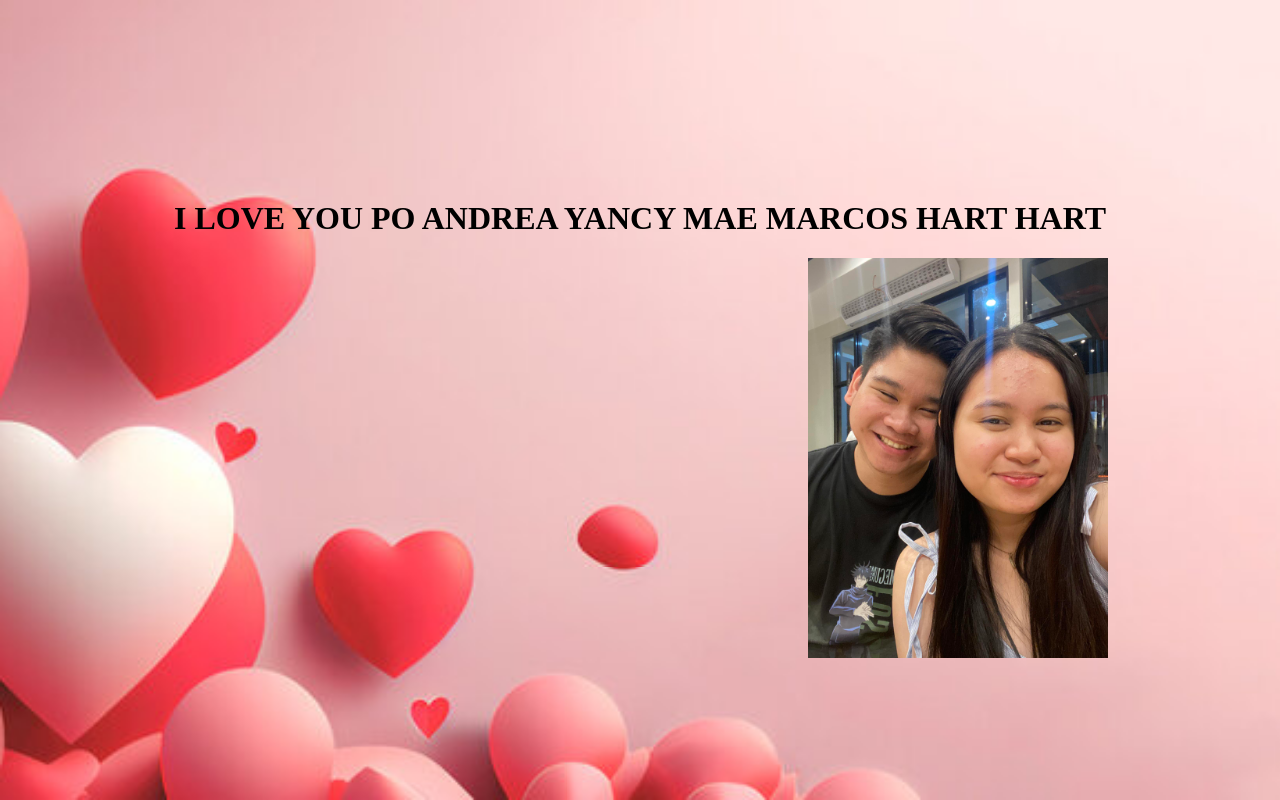
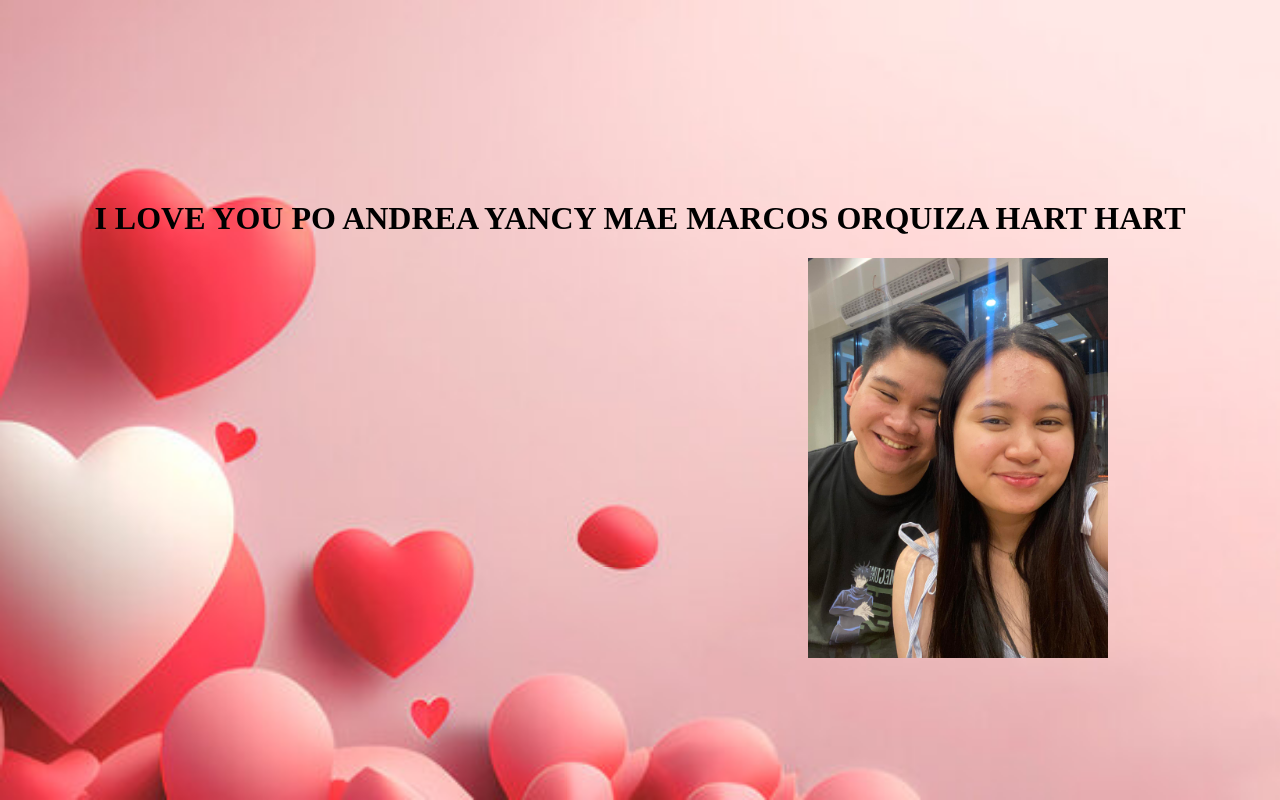
Before and after one commit to denski16/love, a plain HTML site: page index.html in a window 1280 px wide. Drawn offline with Linux system fonts and the light colour scheme.

Commit message:
Update index.html

```diff
--- a/index.html
+++ b/index.html
@@ -35,7 +35,7 @@
 
 <body>
 
-    <h1> I LOVE YOU PO ANDREA YANCY MAE MARCOS HART HART </h1>
+    <h1> I LOVE YOU PO ANDREA YANCY MAE MARCOS ORQUIZA HART HART </h1>
 
     <div class="img">
         <img src="hart hart.jpg" alt="...">
```
